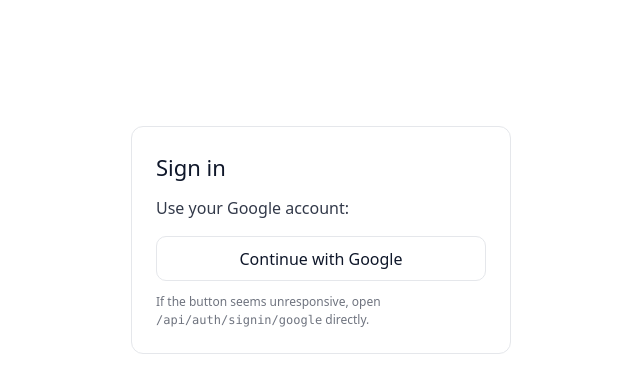
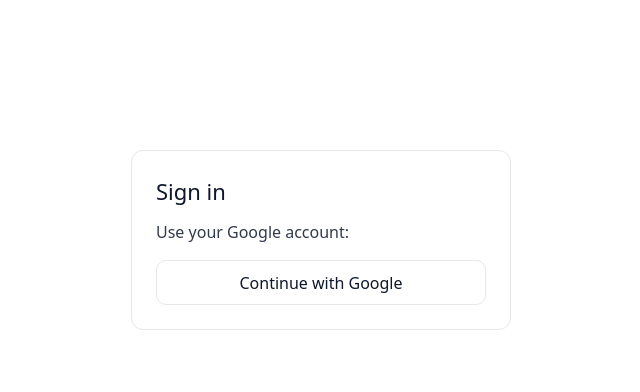
Before and after one commit to jwes9121/jride-app, a Next.js app: page /auth/signin in a window 1280 px wide. Shown: the top 392 px of the page, without its empty margins (319-959 px from the left). Built offline with nearby package versions, Linux system fonts and the light colour scheme.

Commit message:
Update page.tsx

```diff
--- a/app/auth/signin/page.tsx
+++ b/app/auth/signin/page.tsx
@@ -1,38 +1,19 @@
 import type { Metadata } from "next";
-
-export const metadata: Metadata = {
-  title: "Sign in · JRide",
-};
+export const metadata: Metadata = { title: "Sign in · JRide" };
 
 export default function SignInPage() {
-  // Use a relative callback so it works in local and prod (resolved via NEXTAUTH_URL)
   const callbackUrl = "/";
-
   return (
     <div style={{display:"grid",placeItems:"center",minHeight:"60vh"}}>
-      <div style={{padding:"1.5rem",border:"1px solid #e5e7eb",borderRadius:12, maxWidth:380, width:"100%"}}>
-        <h1 style={{marginBottom:12, fontSize:22}}>Sign in</h1>
-        <p style={{margin:"0 0 16px 0", opacity:.85}}>Use your Google account:</p>
-
-        {/* Pure anchor to the provider endpoint (avoids any CSP/hydration/JS issues) */}
+      <div style={{padding:"1.5rem",border:"1px solid #e5e7eb",borderRadius:12,maxWidth:380,width:"100%"}}>
+        <h1 style={{marginBottom:12,fontSize:22}}>Sign in</h1>
+        <p style={{margin:"0 0 16px 0",opacity:.85}}>Use your Google account:</p>
         <a
           href={`/api/auth/signin/google?callbackUrl=${encodeURIComponent(callbackUrl)}`}
-          style={{
-            display:"inline-block",
-            textAlign:"center",
-            width:"100%",
-            padding:"0.6rem 1rem",
-            borderRadius:10,
-            border:"1px solid #e5e7eb",
-            textDecoration:"none"
-          }}
+          style={{display:"inline-block",textAlign:"center",width:"100%",padding:"0.6rem 1rem",borderRadius:10,border:"1px solid #e5e7eb",textDecoration:"none"}}
         >
           Continue with Google
         </a>
-
-        <p style={{marginTop:12, fontSize:12, opacity:.6}}>
-          If the button seems unresponsive, open <code>/api/auth/signin/google</code> directly.
-        </p>
       </div>
     </div>
   );
```
